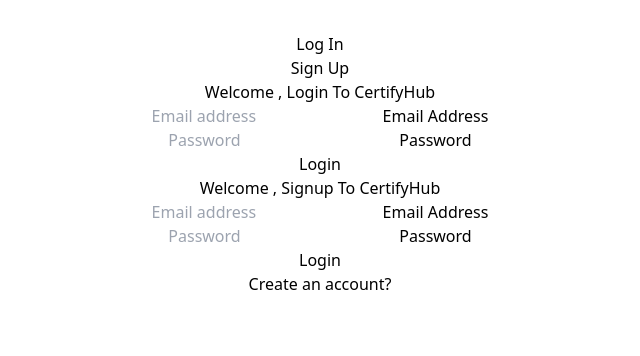
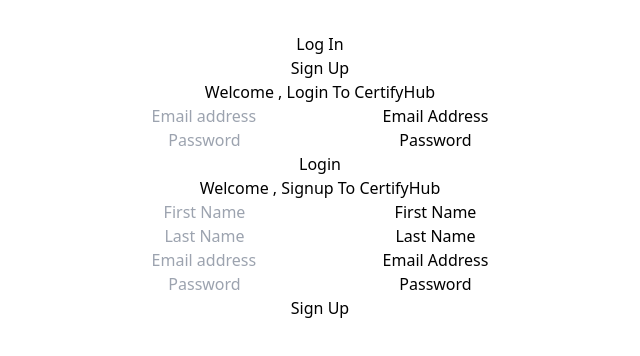
Before and after one commit to LakjeewaWije/certifyhub-frontend, a React (Vite) app: page /auth in a window 1280 px wide. Shown: the top 356 px of the page, without its empty margins (320-960 px from the left). Built offline with nearby package versions, Linux system fonts and the light colour scheme.

Commit message:
Integrated : signup api

```diff
--- a/src/Login.tsx
+++ b/src/Login.tsx
@@ -20,7 +20,10 @@
         try {
             const response = await API.post(`login`, data);
             localStorage.setItem('userId', response.data.data.userId);
-            window.location.reload();
+            toast.success("Login Successful!")
+            setTimeout(() => {
+                window.location.reload();
+            }, 2000)
         } catch (error: any) {
             toast.error(error.response.data.error);
         }
--- a/src/Signup.tsx
+++ b/src/Signup.tsx
@@ -4,9 +4,10 @@
 import { ToastContainer, toast } from 'react-toastify';
 import 'react-toastify/dist/ReactToastify.css';
 import API from './api';
-import { NavLink } from "react-router-dom";
 
 const schema = yup.object({
+    firstName: yup.string().required('first name is required'),
+    lastName: yup.string().required('last name is required'),
     email: yup.string().email().required(),
     password: yup.string().required(),
 }).required();
@@ -19,9 +20,12 @@
     });
     const onSubmit = async (data: FormData) => {
         try {
-            const response = await API.post(`login`, data);
-            localStorage.setItem('userId', response.data.data.userId);
-            window.location.reload();
+            await API.post(`signup`, data);
+            toast.success("Sign Up Successful!")
+            setTimeout(() => {
+                window.location.reload();
+            }, 2000)
+
         } catch (error: any) {
             toast.error(error.response.data.error);
         }
@@ -42,6 +46,16 @@
                             <div className="divide-y divide-gray-200">
                                 <form onSubmit={handleSubmit(onSubmit)} className="py-8 text-base leading-6 space-y-4 text-gray-700 sm:text-lg sm:leading-7">
                                     <div className="relative">
+                                        <input {...register("firstName")} autoComplete="off" id="firstName" name="firstName" type="text" className="peer placeholder-transparent h-10 w-full border-b-2 border-gray-300 text-gray-900 focus:outline-none focus:borer-rose-600" placeholder="First Name" />
+                                        <label htmlFor="firstName" className="absolute left-0 -top-3.5 text-gray-600 text-sm peer-placeholder-shown:text-base peer-placeholder-shown:text-gray-440 peer-placeholder-shown:top-2 transition-all peer-focus:-top-3.5 peer-focus:text-gray-600 peer-focus:text-sm">First Name</label>
+                                        <p className="text-red-500 text-sm">{errors.firstName?.message}</p>
+                                    </div>
+                                    <div className="relative">
+                                        <input {...register("lastName")} autoComplete="off" id="lastName" name="lastName" type="text" className="peer placeholder-transparent h-10 w-full border-b-2 border-gray-300 text-gray-900 focus:outline-none focus:borer-rose-600" placeholder="Last Name" />
+                                        <label htmlFor="lastName" className="absolute left-0 -top-3.5 text-gray-600 text-sm peer-placeholder-shown:text-base peer-placeholder-shown:text-gray-440 peer-placeholder-shown:top-2 transition-all peer-focus:-top-3.5 peer-focus:text-gray-600 peer-focus:text-sm">Last Name</label>
+                                        <p className="text-red-500 text-sm">{errors.lastName?.message}</p>
+                                    </div>
+                                    <div className="relative">
                                         <input {...register("email")} autoComplete="off" id="email" name="email" type="text" className="peer placeholder-transparent h-10 w-full border-b-2 border-gray-300 text-gray-900 focus:outline-none focus:borer-rose-600" placeholder="Email address" />
                                         <label htmlFor="email" className="absolute left-0 -top-3.5 text-gray-600 text-sm peer-placeholder-shown:text-base peer-placeholder-shown:text-gray-440 peer-placeholder-shown:top-2 transition-all peer-focus:-top-3.5 peer-focus:text-gray-600 peer-focus:text-sm">Email Address</label>
                                         <p className="text-red-500 text-sm">{errors.email?.message}</p>
@@ -52,10 +66,9 @@
                                         <p className="text-red-500 text-sm">{errors.password?.message}</p>
                                     </div>
                                     <div className="relative">
-                                        <input className="bg-blue-500 text-white rounded-md px-2 py-1" type="submit" value={'Login'} />
+                                        <input className="bg-blue-500 text-white rounded-md px-2 py-1" type="submit" value={'Sign Up'} />
                                     </div>
                                 </form>
-                                <NavLink to='/ddd' className="font-bold text-3xl">Create an account?</NavLink>
                             </div>
                         </div>
                     </div>
```
